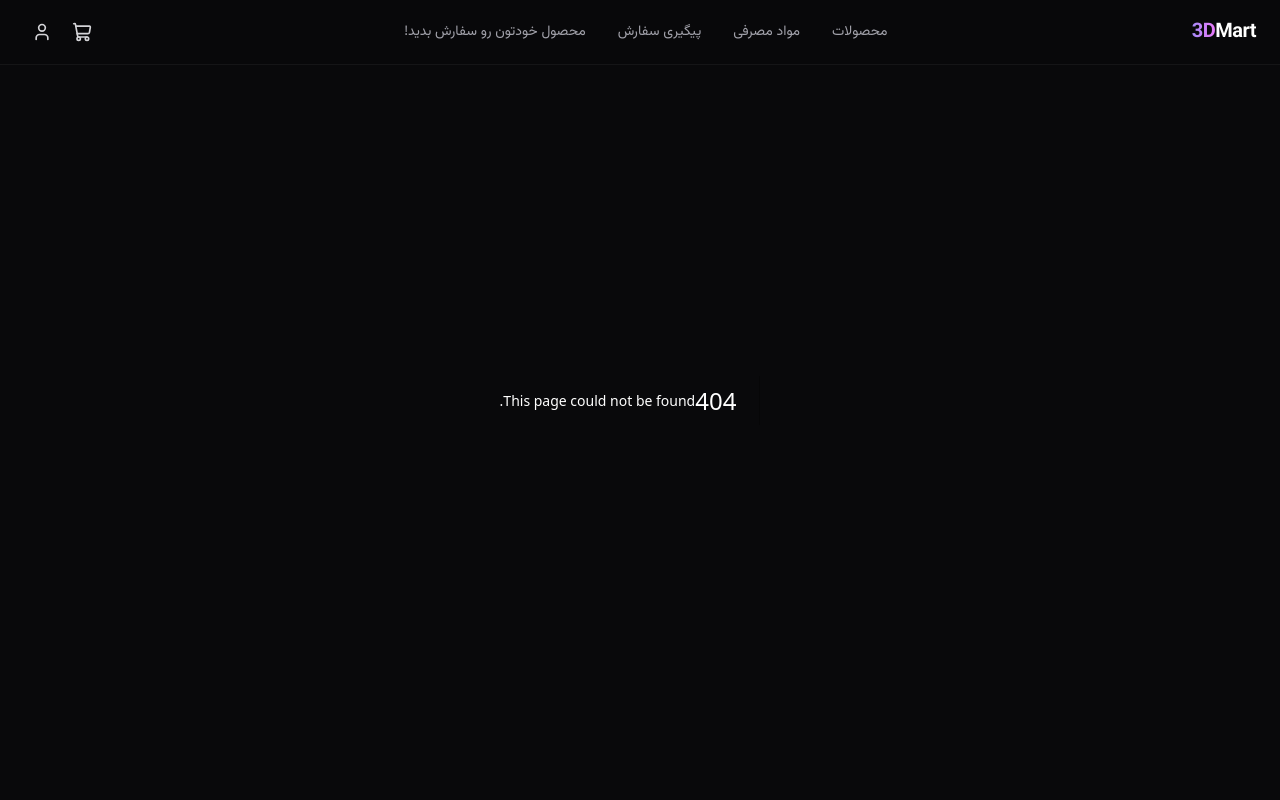
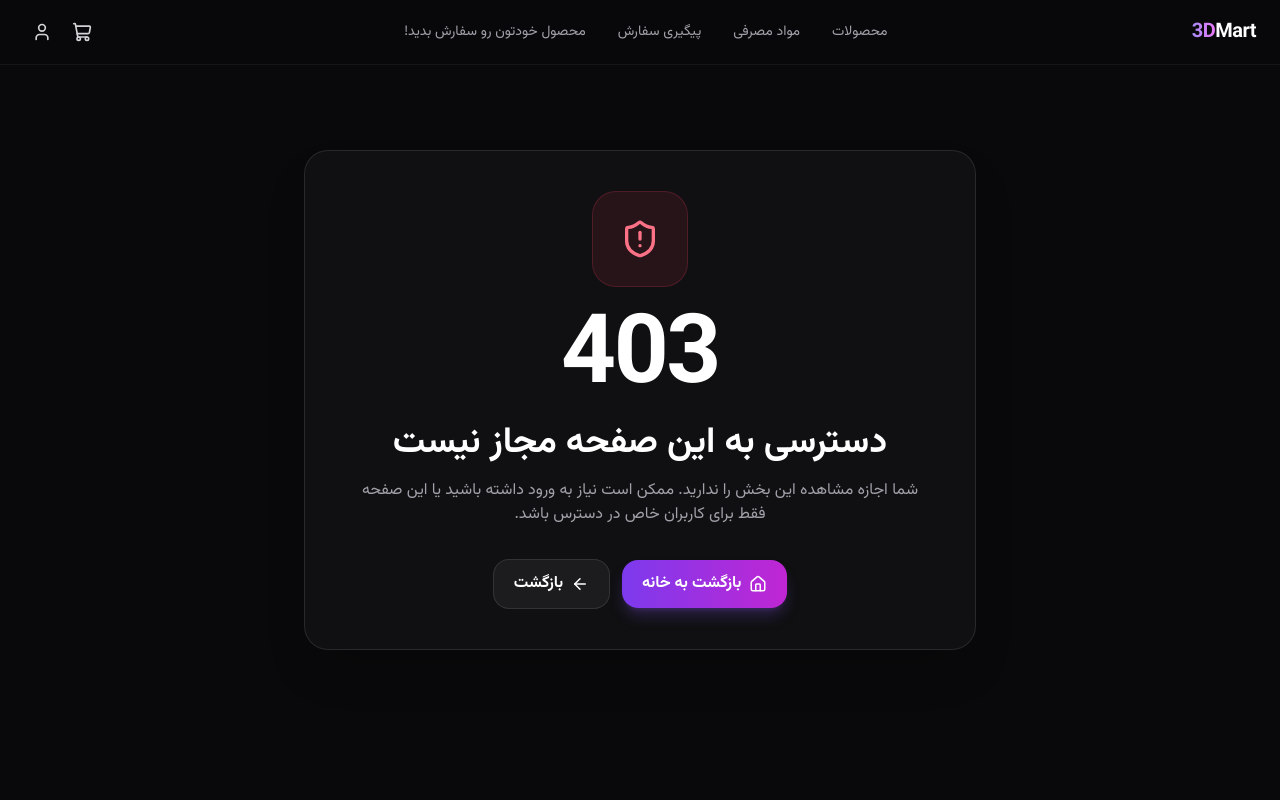
Before and after one commit to cnaser1990/3dmart-front, a Next.js app: page /403 in a window 1280 px wide. Before the commit this address had no page. Shown: the top 800 px of the page. Built offline with nearby package versions, Linux system fonts and the light colour scheme.

Commit message:
added 403 404 500

```diff
--- /dev/null
+++ b/app/403/page.tsx
@@ -0,0 +1,54 @@
+// app/403/page.tsx
+
+import Link from 'next/link';
+import { ShieldAlert, ArrowLeft, Home } from 'lucide-react';
+
+export const metadata = {
+  title: '403 | دسترسی غیرمجاز',
+  description: 'شما اجازه دسترسی به این صفحه را ندارید.',
+};
+
+export default function ForbiddenPage() {
+  return (
+    <div className="min-h-screen bg-zinc-950 text-white flex items-center justify-center px-4 py-20">
+      <div className="w-full max-w-2xl">
+        <div className="bg-zinc-900/50 backdrop-blur-xl border border-white/10 rounded-3xl p-6 sm:p-10 text-center shadow-2xl shadow-black/20">
+          <div className="w-20 h-20 sm:w-24 sm:h-24 mx-auto mb-6 rounded-3xl bg-rose-500/10 border border-rose-500/20 flex items-center justify-center">
+            <ShieldAlert size={40} className="text-rose-400" />
+          </div>
+
+          <div className="text-6xl sm:text-7xl md:text-8xl font-black tracking-tight mb-4 text-white">
+            403
+          </div>
+
+          <h1 className="text-2xl sm:text-3xl md:text-4xl font-black mb-4">
+            دسترسی به این صفحه مجاز نیست
+          </h1>
+
+          <p className="text-zinc-400 text-sm sm:text-base leading-relaxed max-w-xl mx-auto mb-8">
+            شما اجازه مشاهده این بخش را ندارید. ممکن است نیاز به ورود داشته باشید یا این صفحه فقط برای کاربران خاص در دسترس باشد.
+          </p>
+
+          <div className="flex flex-col sm:flex-row items-center justify-center gap-3">
+            <Link
+              href="/"
+              className="inline-flex items-center justify-center gap-2 px-5 py-3 rounded-2xl bg-gradient-to-r from-violet-600 to-fuchsia-600 hover:from-violet-500 hover:to-fuchsia-500 transition-all font-bold shadow-lg shadow-violet-500/25 w-full sm:w-auto"
+            >
+              <Home size={18} />
+              بازگشت به خانه
+            </Link>
+
+            <button
+              type="button"
+              onClick={() => window.history.back()}
+              className="inline-flex items-center justify-center gap-2 px-5 py-3 rounded-2xl bg-white/5 hover:bg-white/10 border border-white/10 transition-colors font-bold w-full sm:w-auto"
+            >
+              <ArrowLeft size={18} />
+              بازگشت
+            </button>
+          </div>
+        </div>
+      </div>
+    </div>
+  );
+}
--- a/app/cart/page.tsx
+++ b/app/cart/page.tsx
@@ -14,7 +14,6 @@ import {
   Cuboid,
   Truck,
   ShieldCheck,
-  Package,
 } from 'lucide-react';
 import { useCart } from '@/context/CartContext';
 
--- /dev/null
+++ b/app/global-error.tsx
@@ -0,0 +1,50 @@
+'use client';
+
+import Link from 'next/link';
+import { AlertTriangle, Home, ShoppingCart } from 'lucide-react';
+
+export default function GlobalError() {
+  return (
+    <html lang="fa" dir="rtl">
+      <body className="min-h-screen bg-zinc-950 text-white flex items-center justify-center px-4 py-20">
+        <div className="w-full max-w-2xl">
+          <div className="bg-zinc-900/50 backdrop-blur-xl border border-white/10 rounded-3xl p-6 sm:p-10 text-center shadow-2xl shadow-black/20">
+            <div className="w-20 h-20 sm:w-24 sm:h-24 mx-auto mb-6 rounded-3xl bg-amber-500/10 border border-amber-500/20 flex items-center justify-center">
+              <AlertTriangle size={40} className="text-amber-400" />
+            </div>
+
+            <div className="text-6xl sm:text-7xl md:text-8xl font-black tracking-tight mb-4 text-white">
+              500
+            </div>
+
+            <h1 className="text-2xl sm:text-3xl md:text-4xl font-black mb-4">
+              خطایی در سرور رخ داده
+            </h1>
+
+            <p className="text-zinc-400 text-sm sm:text-base leading-relaxed max-w-xl mx-auto mb-8">
+              مشکلی در پردازش درخواست پیش آمده است. لطفاً به صفحه اصلی برگردید و دوباره تلاش کنید.
+            </p>
+
+            <div className="flex flex-col sm:flex-row items-center justify-center gap-3">
+              <Link
+                href="/"
+                className="inline-flex items-center justify-center gap-2 px-5 py-3 rounded-2xl bg-gradient-to-r from-violet-600 to-fuchsia-600 hover:from-violet-500 hover:to-fuchsia-500 transition-all font-bold shadow-lg shadow-violet-500/25 w-full sm:w-auto"
+              >
+                <Home size={18} />
+                بازگشت به خانه
+              </Link>
+
+              <Link
+                href="/products"
+                className="inline-flex items-center justify-center gap-2 px-5 py-3 rounded-2xl bg-white/5 hover:bg-white/10 border border-white/10 transition-colors font-bold w-full sm:w-auto"
+              >
+                <ShoppingCart size={18} />
+                مشاهده محصولات
+              </Link>
+            </div>
+          </div>
+        </div>
+      </body>
+    </html>
+  );
+}
--- /dev/null
+++ b/app/not-found.tsx
@@ -0,0 +1,63 @@
+// app/not-found.tsx
+'use client';
+
+import Link from 'next/link';
+import { SearchX, ArrowLeft, Home, ShoppingCart } from 'lucide-react';
+
+export const metadata = {
+  title: '404 | صفحه پیدا نشد',
+  description: 'صفحه‌ای که به دنبال آن هستید پیدا نشد.',
+};
+
+export default function NotFoundPage() {
+  return (
+    <div className="min-h-screen bg-zinc-950 text-white flex items-center justify-center px-4 py-20">
+      <div className="w-full max-w-2xl">
+        <div className="bg-zinc-900/50 backdrop-blur-xl border border-white/10 rounded-3xl p-6 sm:p-10 text-center shadow-2xl shadow-black/20">
+          <div className="w-20 h-20 sm:w-24 sm:h-24 mx-auto mb-6 rounded-3xl bg-violet-500/10 border border-violet-500/20 flex items-center justify-center">
+            <SearchX size={40} className="text-violet-300" />
+          </div>
+
+          <div className="text-6xl sm:text-7xl md:text-8xl font-black tracking-tight mb-4 text-white">
+            404
+          </div>
+
+          <h1 className="text-2xl sm:text-3xl md:text-4xl font-black mb-4">
+            این صفحه پیدا نشد
+          </h1>
+
+          <p className="text-zinc-400 text-sm sm:text-base leading-relaxed max-w-xl mx-auto mb-8">
+            آدرس واردشده وجود ندارد، حذف شده یا به مسیر دیگری منتقل شده است. از مسیرهای زیر ادامه دهید.
+          </p>
+
+          <div className="grid grid-cols-1 sm:grid-cols-2 gap-3">
+            <Link
+              href="/"
+              className="inline-flex items-center justify-center gap-2 px-5 py-3 rounded-2xl bg-gradient-to-r from-violet-600 to-fuchsia-600 hover:from-violet-500 hover:to-fuchsia-500 transition-all font-bold shadow-lg shadow-violet-500/25"
+            >
+              <Home size={18} />
+              صفحه اصلی
+            </Link>
+
+            <Link
+              href="/products"
+              className="inline-flex items-center justify-center gap-2 px-5 py-3 rounded-2xl bg-white/5 hover:bg-white/10 border border-white/10 transition-colors font-bold"
+            >
+              <ShoppingCart size={18} />
+              مشاهده محصولات
+            </Link>
+          </div>
+
+          <button
+            type="button"
+            onClick={() => window.history.back()}
+            className="mt-3 inline-flex items-center justify-center gap-2 px-5 py-3 rounded-2xl bg-zinc-900/70 hover:bg-zinc-900 border border-white/10 transition-colors font-bold w-full"
+          >
+            <ArrowLeft size={18} />
+            بازگشت به صفحه قبل
+          </button>
+        </div>
+      </div>
+    </div>
+  );
+}
```
